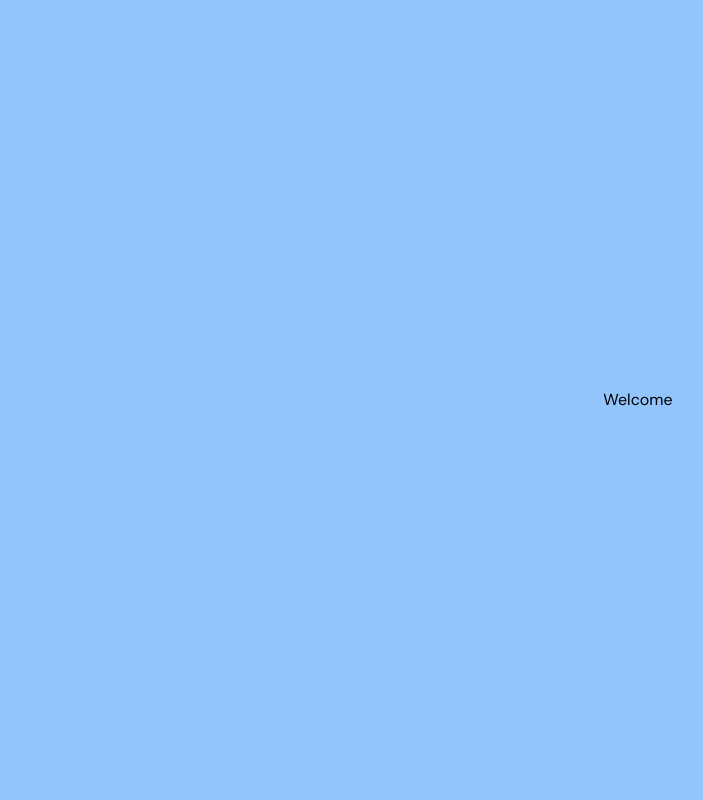
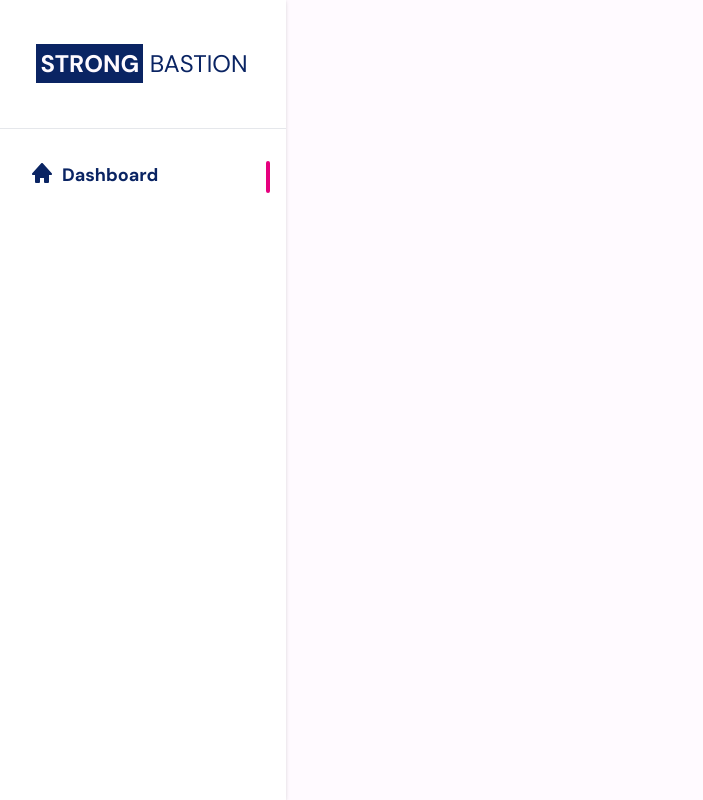
Before and after one commit to liempo/strongbastionco.web.app, a SvelteKit app: page / in a window 1280 px wide. Shown: the whole page, without its empty margins (2-705 px from the left). Built offline with nearby package versions, Linux system fonts and the light colour scheme.

Commit message:
Add sidebar

```diff
--- /dev/null
+++ b/src/components/component.types.ts
@@ -0,0 +1,5 @@
+export type SidebarItem = {
+	name: string
+	icon: string
+	routeId: string
+}
--- /dev/null
+++ b/src/components/icon.svelte
@@ -0,0 +1,11 @@
+<script lang="ts">
+	export let name: string
+	// List of icons and it's path data declared here instead of importing svg files
+	const pack: Record<string, string> = {
+		home: 'M21.743 12.331l-9-10c-.379-.422-1.107-.422-1.486 0l-9 10a.998.998 0 0 0-.17 1.076c.16.361.518.593.913.593h2v7a1 1 0 0 0 1 1h3a1 1 0 0 0 1-1v-4h4v4a1 1 0 0 0 1 1h3a1 1 0 0 0 1-1v-7h2a.998.998 0 0 0 .743-1.669z'
+	}
+</script>
+
+<svg {...$$props} width="24" height="24" viewBox="0 0 24 24" xmlns="http://www.w3.org/2000/svg">
+	<path d={pack[name]} />
+</svg>
--- /dev/null
+++ b/src/components/sidebar.svelte
@@ -0,0 +1,43 @@
+<script lang="ts">
+	import Icon from '@/components/icon.svelte'
+	import { onMount } from 'svelte'
+	import type { SidebarItem } from './component.types'
+
+	export let items: SidebarItem[] = [
+		{
+			name: 'Dashboard',
+			icon: 'home',
+			routeId: '/'
+		}
+	]
+	export let routeId: string
+</script>
+
+<div class="bg-white w-72 h-screen drop-shadow">
+	<!-- Brand banner -->
+	<div class="text-2xl py-12 text-center select-none">
+		<span class="p-1 font-extrabold bg-brand-primary-dark text-brand-white">STRONG</span>
+		<span class="text-brand-primary-dark">BASTION</span>
+	</div>
+	<div class="bg-gray-200 h-[1px] mb-4" />
+	<!-- Navigation links -->
+	<ul class="text-lg font-semibold">
+		{#each items as item}
+			<li class="flex justify-between py-4 pl-8 pr-4 align-middle">
+				<div class="flex gap-2">
+					<Icon
+						name={item.icon}
+						class={routeId === item.routeId ? 'fill-brand-primary-dark' : 'fill-gray-400'}
+					/>
+					<span class={routeId === item.routeId ? 'text-brand-primary-dark' : 'text-gray-400'}
+						>{item.name}</span
+					>
+				</div>
+
+				{#if routeId === item.routeId}
+					<div class="h-8 w-1 bg-brand-accent rounded" />
+				{/if}
+			</li>
+		{/each}
+	</ul>
+</div>
--- a/src/routes/+layout.svelte
+++ b/src/routes/+layout.svelte
@@ -1,5 +1,14 @@
 <script>
+	import { page } from '$app/stores'
+	import Sidebar from '@/components/sidebar.svelte'
 	import '../app.css'
 </script>
 
-<slot />
+<div class="flex">
+	<aside class="sticky top-0">
+		<Sidebar routeId={$page.routeId} />
+	</aside>
+	<main class="grow h-screen bg-brand-white">
+		<slot />
+	</main>
+</div>
--- a/src/routes/+page.svelte
+++ b/src/routes/+page.svelte
@@ -1,3 +1,2 @@
-<main class="h-screen flex bg-blue-300">
-	<p class="m-auto">Welcome</p>
-</main>
+<script lang="ts">
+</script>
```
